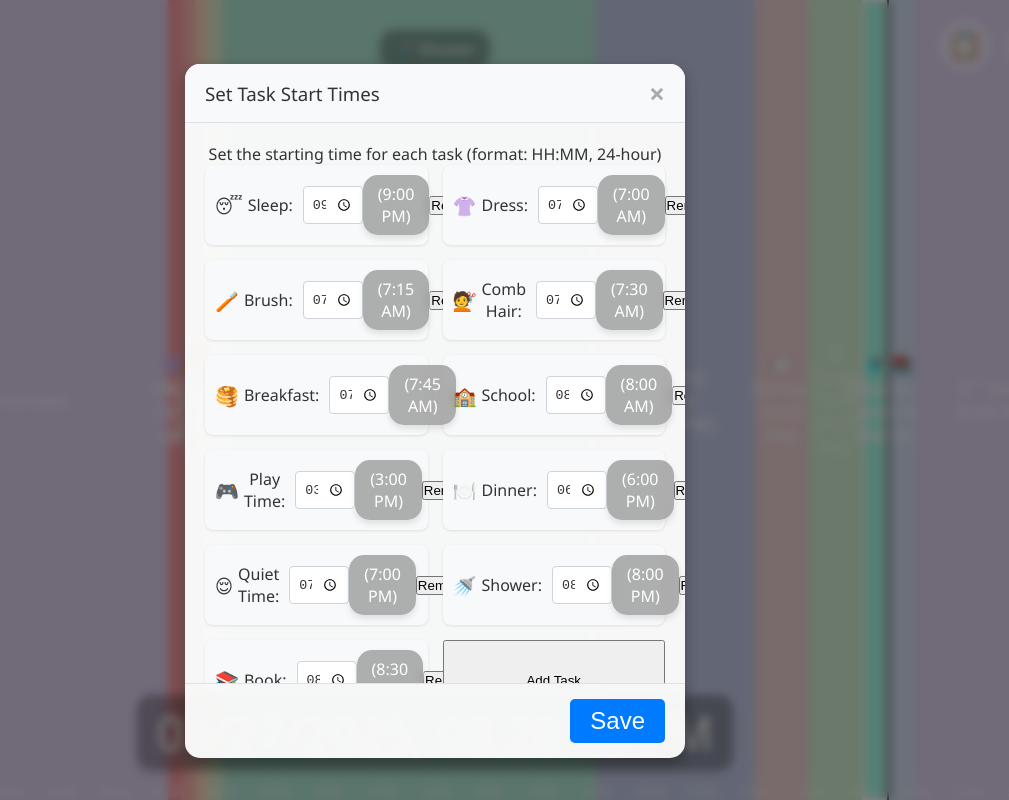
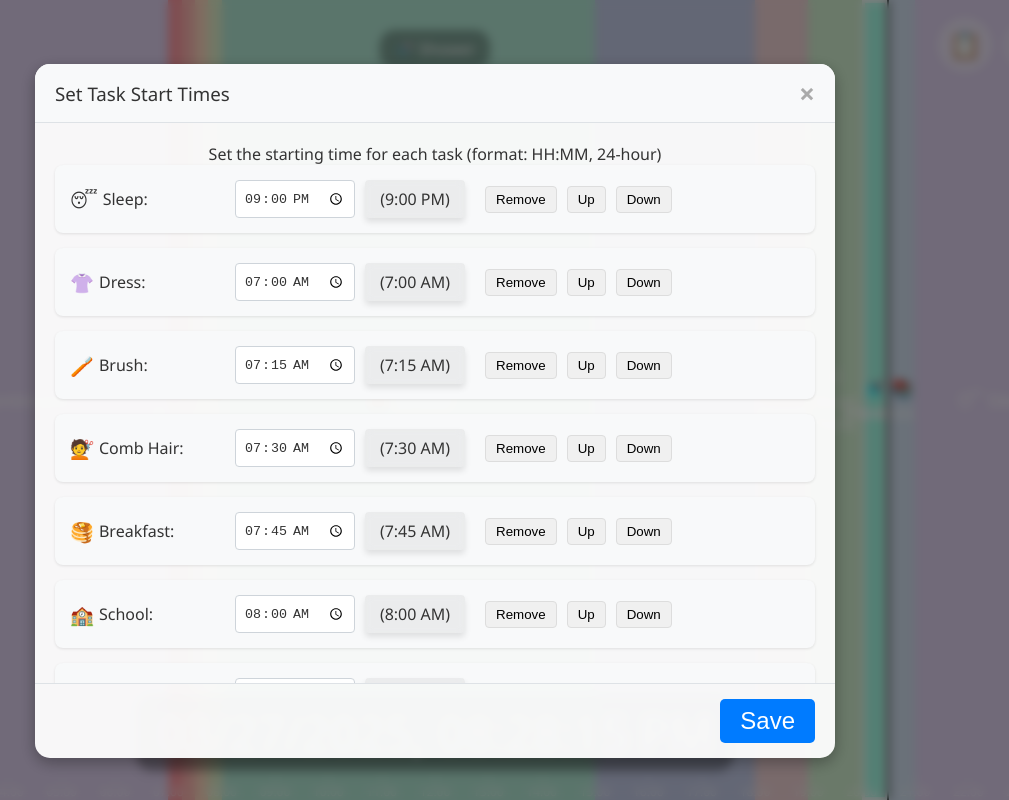
Before and after one commit to rgs2007/kidstaskclock, a plain HTML site: page index.html in a window 1280 px wide. Both pictures are taken after a click on the button "Manage Tasks". Shown: the whole page, without its empty margins (205-1214 px from the left). Drawn offline with Linux system fonts and the light colour scheme.

Commit message:
removes datetime from task label and make the settings screen larger
removes datetime from task label and make the settings screen larger

```diff
--- a/body.css
+++ b/body.css
@@ -181,7 +181,7 @@ body {
     padding: 0;
     border-radius: 15px;
     width: 90%;
-    max-width: 500px;
+    max-width: 800px; /* Increased from 500px to 800px for more width */
     box-shadow: 0 5px 15px rgba(0, 0, 0, 0.3);
     overflow: hidden;
     animation: modalAppear 0.3s ease;
@@ -249,26 +249,29 @@ body {
 
 /* Form styling */
 #tasksInputs {
-    display: grid;
-    grid-template-columns: repeat(auto-fill, minmax(200px, 1fr));
+    display: flex;
+    flex-direction: column;
     gap: 15px;
     width: 100%;
 }
 
 .task-input {
     background: #f8f9fa;
-    padding: 10px;
+    padding: 15px;
     border-radius: 8px;
     display: flex;
     align-items: center;
     box-shadow: 0 1px 3px rgba(0, 0, 0, 0.1);
+    flex-wrap: wrap;
+    position: relative;
 }
 
 .task-input label {
     display: flex;
     align-items: center;
-    margin-right: 10px;
+    margin-right: 15px;
     color: #333;
+    min-width: 150px;
 }
 
 .task-input label span {
@@ -282,13 +285,50 @@ body {
     border-radius: 4px;
     padding: 8px;
     color: #333;
-    width: 60px;
+    width: 120px; /* Increased from 60px to 120px */
     outline: none;
+    margin-right: 10px;
 }
 
-.task-input input:focus {
-    border-color: #80bdff;
-    box-shadow: 0 0 0 0.2rem rgba(0, 123, 255, 0.25);
+.task-input .time-display {
+    background: rgba(0, 0, 0, 0.05);
+    color: #333;
+    padding: 8px 12px;
+    border-radius: 4px;
+    margin-right: 15px;
+    min-width: 100px;
+    text-align: center;
+}
+
+.task-input button {
+    margin: 0 5px;
+    padding: 5px 10px;
+    background: #f0f0f0;
+    border: 1px solid #ddd;
+    border-radius: 4px;
+    cursor: pointer;
+    transition: background 0.2s;
+}
+
+.task-input button:hover {
+    background: #e0e0e0;
+}
+
+#addTaskBtn {
+    background: #4CAF50;
+    color: white;
+    border: none;
+    border-radius: 4px;
+    padding: 10px 15px;
+    margin-top: 15px;
+    cursor: pointer;
+    font-weight: bold;
+    transition: background 0.2s;
+    align-self: flex-start;
+}
+
+#addTaskBtn:hover {
+    background: #45a049;
 }
 
 /* Apply positioned class to keep elements in their dragged position */
--- a/script.js
+++ b/script.js
@@ -153,7 +153,7 @@ function buildStatusBar() {
         // Add label to segment
         const labelDiv = document.createElement("div");
         labelDiv.className = "segment-label";
-        labelDiv.innerHTML = `${task.icon} ${task.name} (${formatTime(startMinutes)})`;
+        labelDiv.innerHTML = `${task.icon} ${task.name}`;
         labelDiv.style.position = "absolute";
         labelDiv.style.top = "50%";
         labelDiv.style.left = "50%";
@@ -246,7 +246,7 @@ function updateTimeDisplay() {
 function updateCurrentTaskLabel() {
     const currentTask = getCurrentTask();
     const currentTaskLabelEl = document.getElementById("currentTaskLabel");
-    // Update label text depending on current task
+    // Update label text depending on current task - removed date/time
     currentTaskLabelEl.textContent = currentTask ? currentTask.icon + " " + currentTask.name : "No Task";
 }
 
```
